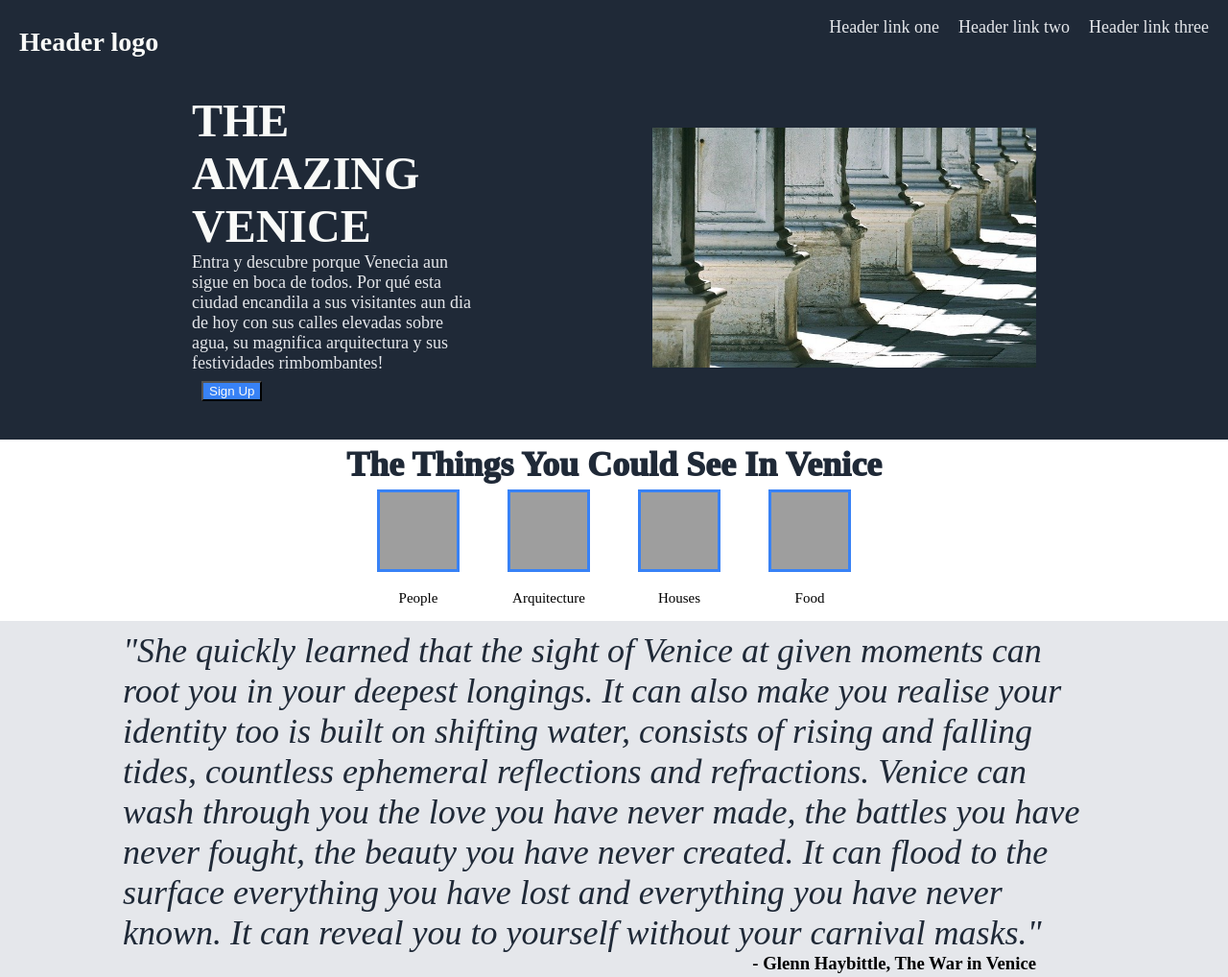
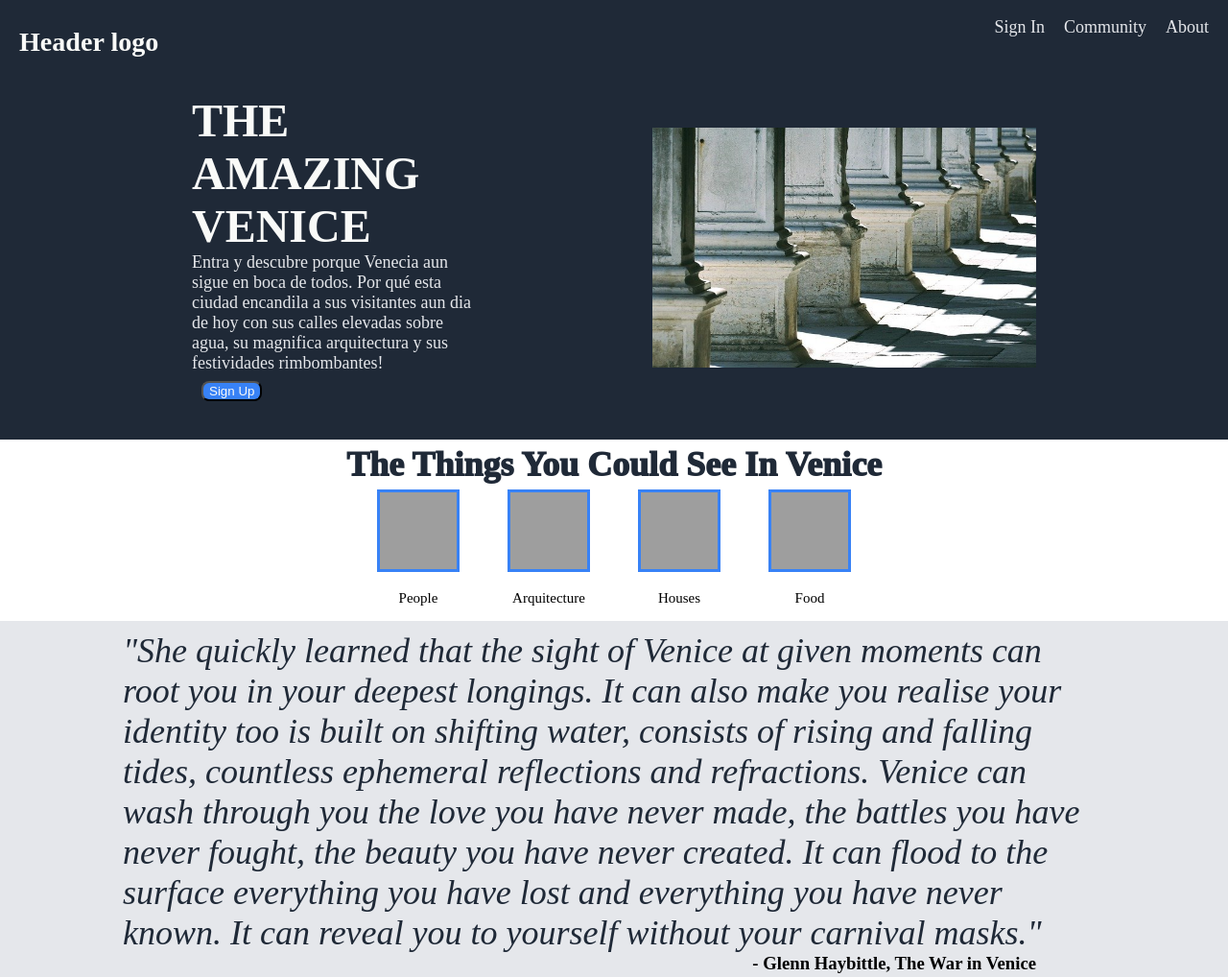
Before and after one commit to jusep1993/landingPage, a plain HTML site: page index.html in a window 1280 px wide. Shown: the top 1018 px of the page at 96% size. Drawn offline with Linux system fonts and the light colour scheme; grey boxes are pictures that could not be loaded.

Commit message:
Add rounded buttons and name for links

```diff
--- a/index.html
+++ b/index.html
@@ -13,9 +13,9 @@
             <div class="header-top">
                 <h3>Header logo</h3>
                 <ul>
-                    <li>Header link one</li>
-                    <li>Header link two</li>
-                    <li>Header link three</li>
+                    <li><a href="#">Sign In</a></li>
+                    <li><a href="#">Community</a></li>
+                    <li><a href="#">About</a></li>
                 </ul>
             </div>
 
--- a/style.css
+++ b/style.css
@@ -59,6 +59,7 @@ body{
     margin-bottom: 10px;
     background-color: #3882f6;
     color: #f9faf8;
+    border-radius: 8px;
 }
 
 .header-bottom img{
@@ -198,6 +199,7 @@ body{
     align-self: center;
     margin-top: 15px;
     font-size: 20px;
+    border-radius: 8px;
 }
 
 
@@ -221,3 +223,7 @@ body{
 ul{
     list-style-type: none;
 }
+a{
+  text-decoration: none;
+  color: #e5e7eb;
+}
```
